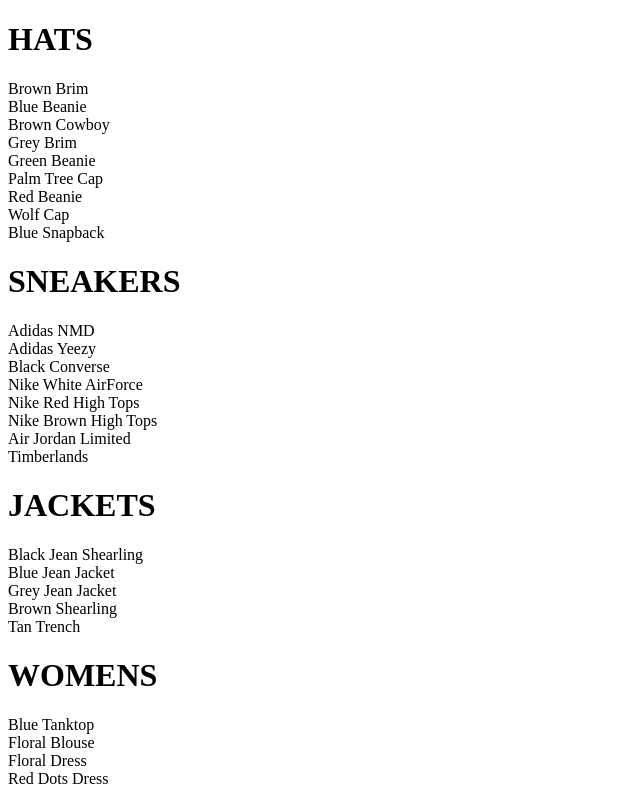
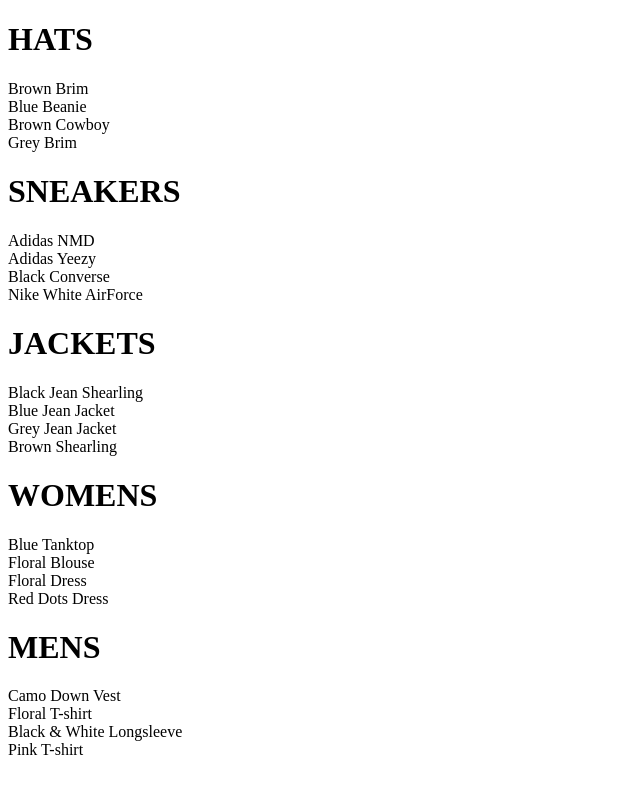
Before and after one commit to pmin825/ecommerce-project, a React (Create React App) app in the folder ecomm-project/: page /shop in a window 1280 px wide. Shown: the top 788 px of the page, without its empty margins (0-640 px from the left). Built offline with nearby package versions, Linux system fonts and the light colour scheme.

Commit message:
update amount of items that show

```diff
--- a/ecomm-project/src/components/collection-preview/collection-preview.component.jsx
+++ b/ecomm-project/src/components/collection-preview/collection-preview.component.jsx
@@ -1,17 +1,17 @@
-import React from 'react';
+import React from "react";
 // import './collection-preview.styles.scss';
 
-const CollectionPreview = ({title, items}) => (
+const CollectionPreview = ({ title, items }) => (
     <div className="collection-preview">
         <h1 className="title">{title.toUpperCase()}</h1>
         <div className="preview">
-            {
-                items.map((item) => (
+            {items
+                .filter((item, idx) => idx < 4)
+                .map((item) => (
                     <div key={item.id}>{item.name}</div>
-                ))
-            }
+                ))}
         </div>
     </div>
-)
+);
 
 export default CollectionPreview;
```
Also changed, not shown: ecomm-project/src/components/collection-preview/collection-preview.styles..scss (deleted), ecomm-project/src/components/collection-preview/collection-preview.styles.scss (added), 1 other file (tests, documents, lock files or other folders).
